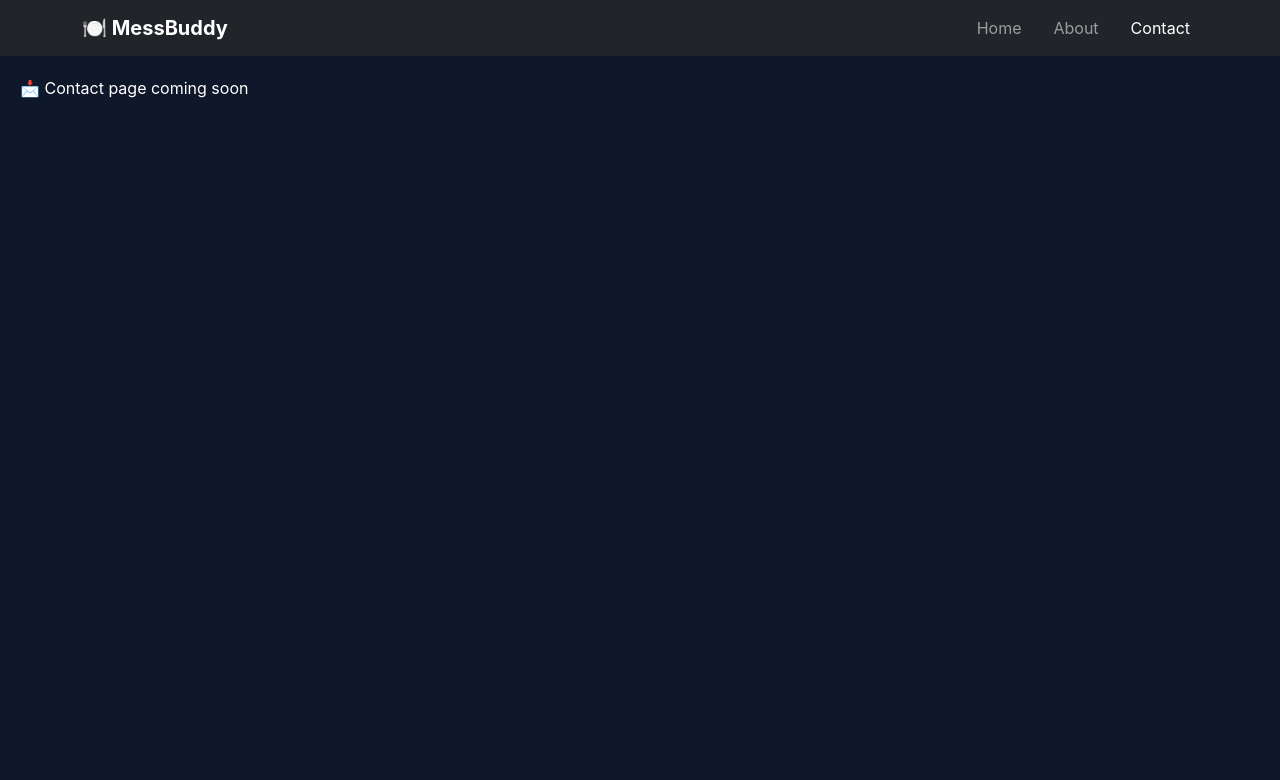
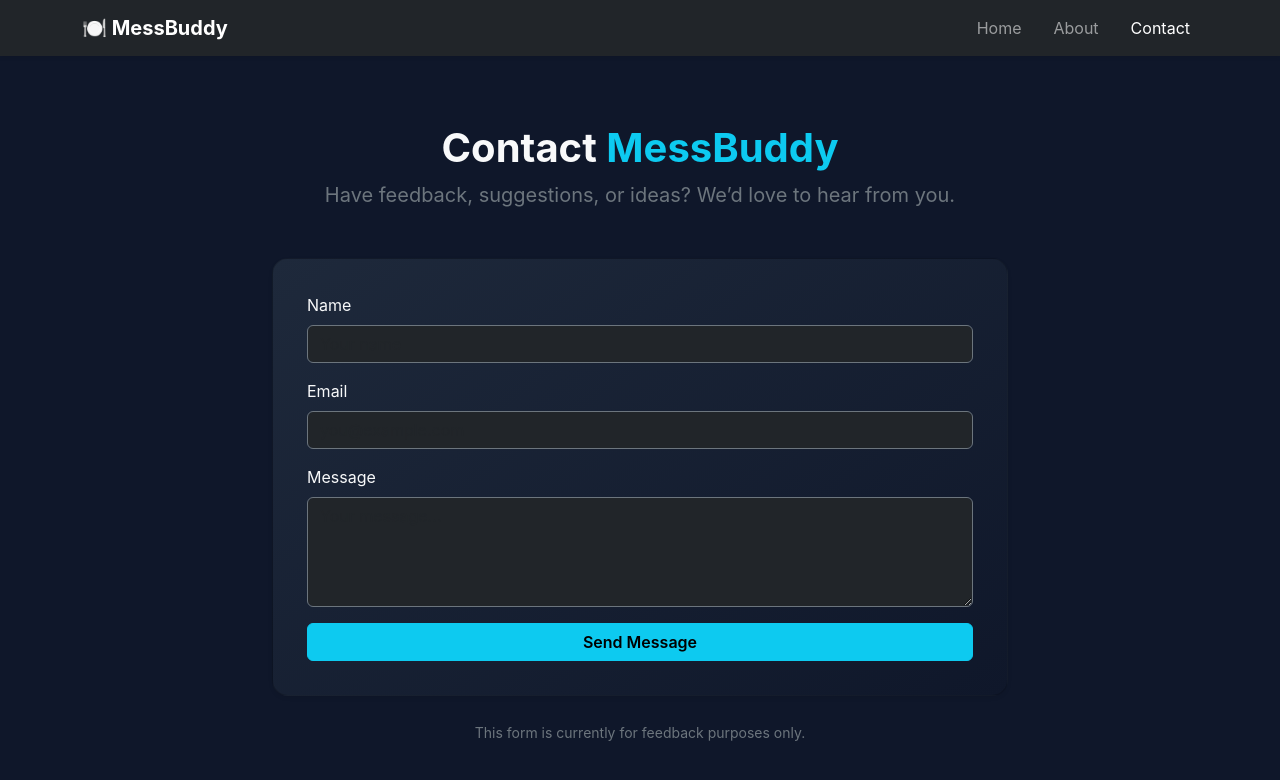
Before and after one commit to 69979prasanna/messbuddy, a React (Create React App) app: page /contact in a window 1280 px wide. Shown: the top 780 px of the page. Built offline with nearby package versions, Linux system fonts and the light colour scheme.

Commit message:
updated website added contact page and new hotels

```diff
--- a/src/App.js
+++ b/src/App.js
@@ -3,6 +3,7 @@ import Navbar from "./components/Navbar";
 import BestToday from "./components/BestToday";
 import About from "./components/About";
 import PlaceDetails from "./components/PlaceDetails";
+import Contact from "./components/Contact";
 
 export default function App() {
   return (
@@ -12,10 +13,7 @@ export default function App() {
         <Routes>
           <Route path="/" element={<BestToday />} />
           <Route path="/about" element={<About />} />
-          <Route
-            path="/contact"
-            element={<p>📩 Contact page coming soon</p>}
-          />
+          <Route path="/contact" element={<Contact/>}/>
           <Route path="/place/:name" element={<PlaceDetails/>} />
 
         </Routes>
--- /dev/null
+++ b/src/components/Contact.js
@@ -0,0 +1,70 @@
+export default function Contact() {
+  return (
+    <div className="container py-5 text-light">
+      {/* Header */}
+      <div className="text-center mb-5">
+        <h1 className="fw-bold">
+          Contact <span className="text-info">MessBuddy</span>
+        </h1>
+        <p className="text-secondary fs-5 mt-2">
+          Have feedback, suggestions, or ideas? We’d love to hear from you.
+        </p>
+      </div>
+
+      <div className="row justify-content-center">
+        <div className="col-md-8">
+          <div className="card bg-dark text-light shadow-sm">
+            <div className="card-body">
+              <form>
+                {/* Name */}
+                <div className="mb-3">
+                  <label className="form-label">Name</label>
+                  <input
+                    type="text"
+                    className="form-control bg-dark text-light border-secondary"
+                    placeholder="Your name"
+                  />
+                </div>
+
+                {/* Email */}
+                <div className="mb-3">
+                  <label className="form-label">Email</label>
+                  <input
+                    type="email"
+                    className="form-control bg-dark text-light border-secondary"
+                    placeholder="you@example.com"
+                  />
+                </div>
+
+                {/* Message */}
+                <div className="mb-3">
+                  <label className="form-label">Message</label>
+                  <textarea
+                    rows="4"
+                    className="form-control bg-dark text-light border-secondary"
+                    placeholder="Your message..."
+                  ></textarea>
+                </div>
+
+                {/* Submit */}
+                <button
+                  type="button"
+                  className="btn btn-info w-100 fw-semibold"
+                >
+                  Send Message
+                </button>
+              </form>
+            </div>
+          </div>
+        </div>
+      </div>
+
+      {/* Footer Note */}
+      <div className="text-center mt-4 text-secondary">
+        <small>
+          This form is currently for feedback purposes only.
+        </small>
+      </div>
+    </div>
+  );
+}
```
